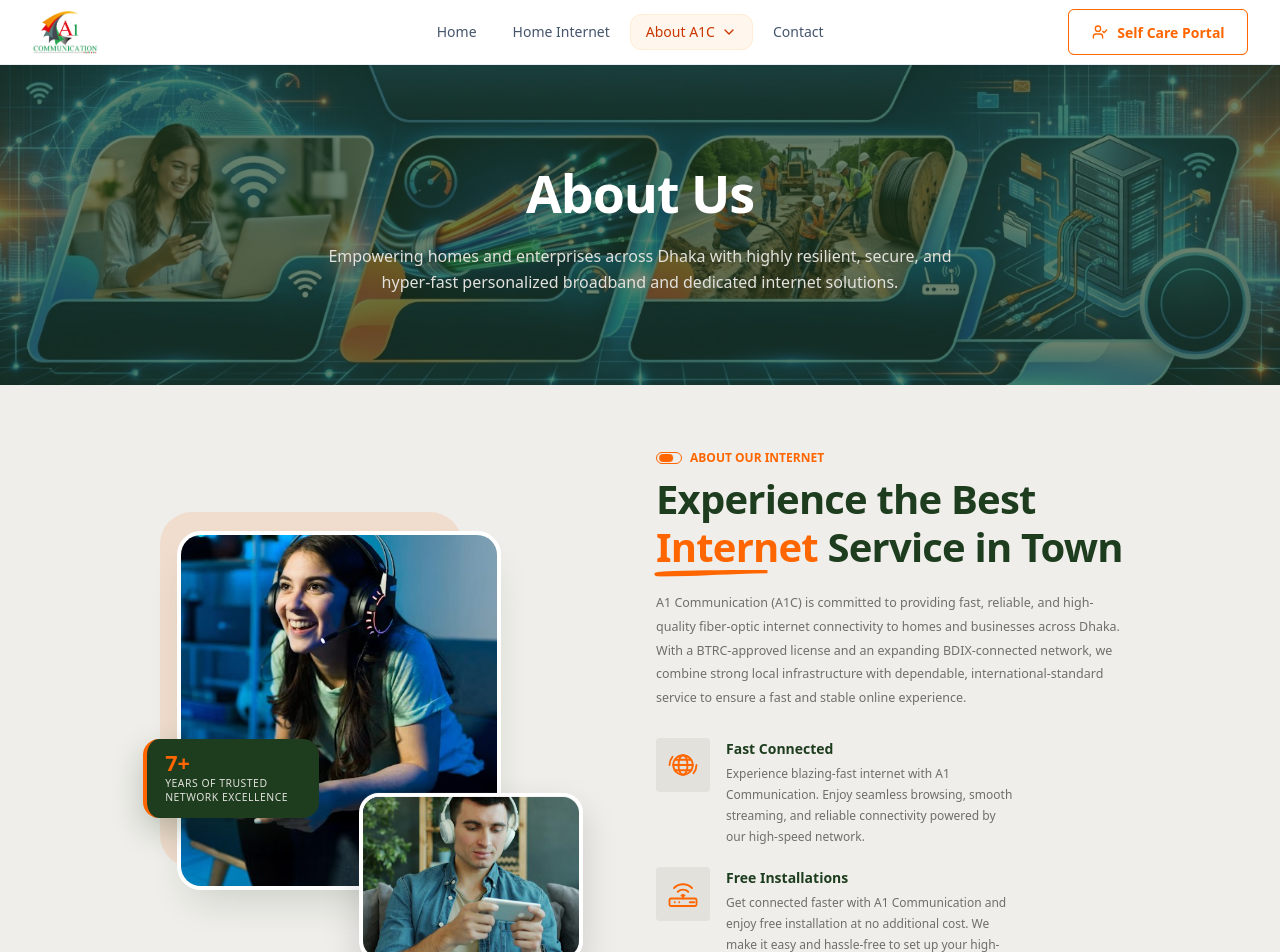
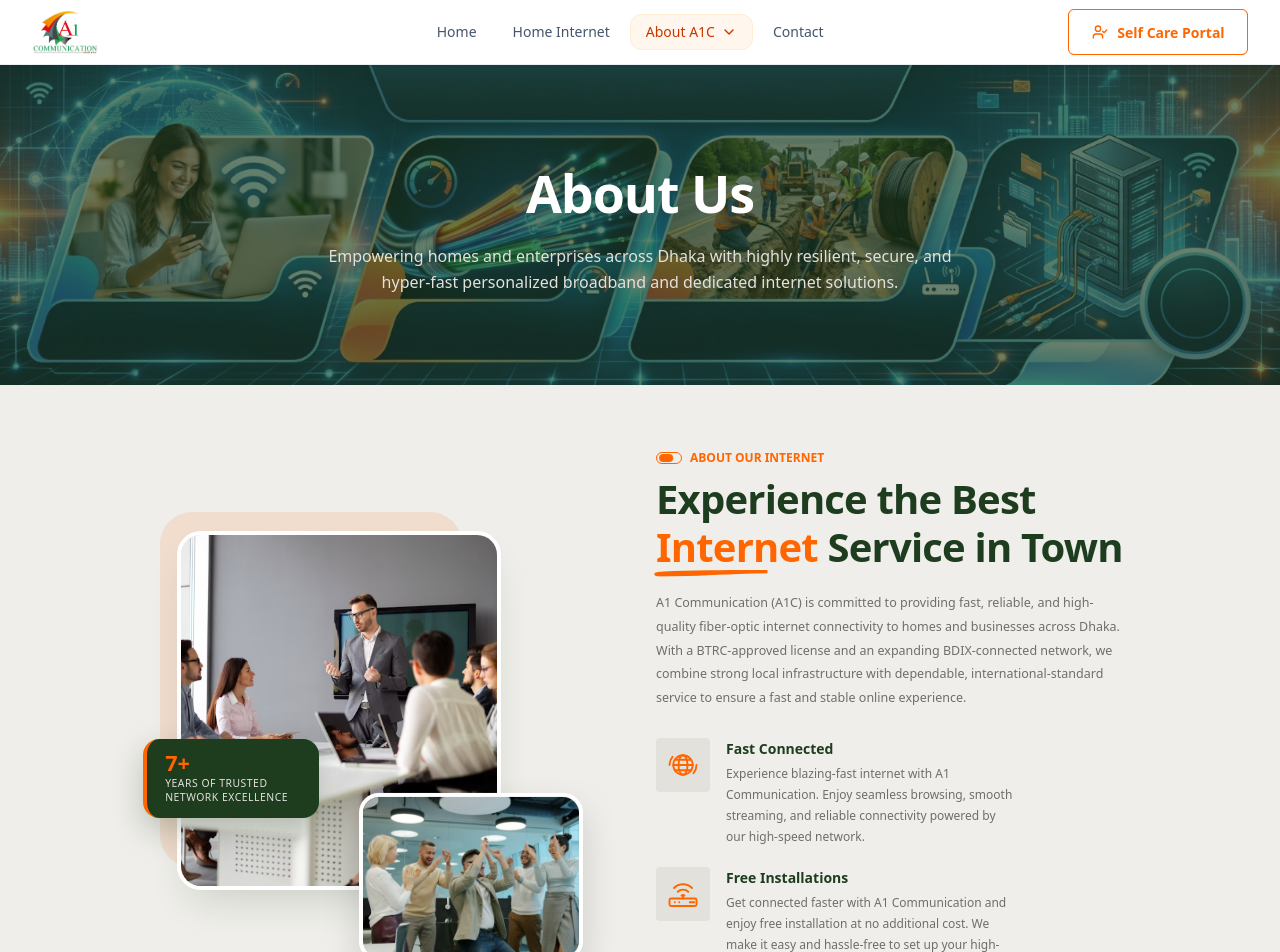
Before and after one commit to KaziSoft/a1c, a Next.js app: page /about-us in a window 1280 px wide. Shown: the top 952 px of the page. Built offline with nearby package versions, Linux system fonts and the light colour scheme.

Commit message:
About updated

```diff
--- a/app/(main)/components/about/AboutSection.tsx
+++ b/app/(main)/components/about/AboutSection.tsx
@@ -76,9 +76,9 @@
 
 export default function AboutSection({
   features = FEATURES,
-  mainImage = "/img/about-main.jpg",
+  mainImage = "/img/about-long.png",
   mainImageAlt = "Woman using a laptop and VR headset in a modern pod chair",
-  insetImage = "/img/about-inset.jpg",
+  insetImage = "/img/about-wide.jpg",
   insetImageAlt = "Woman relaxing on a sofa with a phone",
   avatars = AVATARS,
   years = 7,
```
Also changed, not shown: public/img/about-long.png (added), public/img/about-wide.jpg (added).
